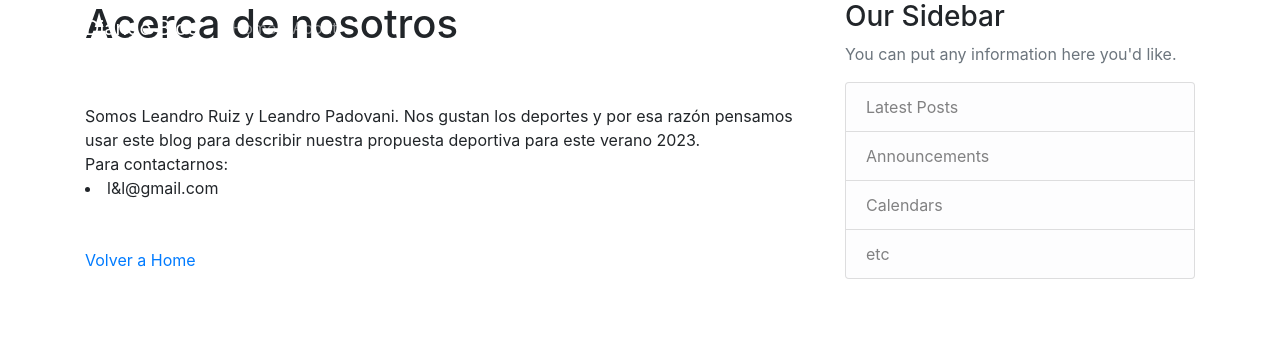
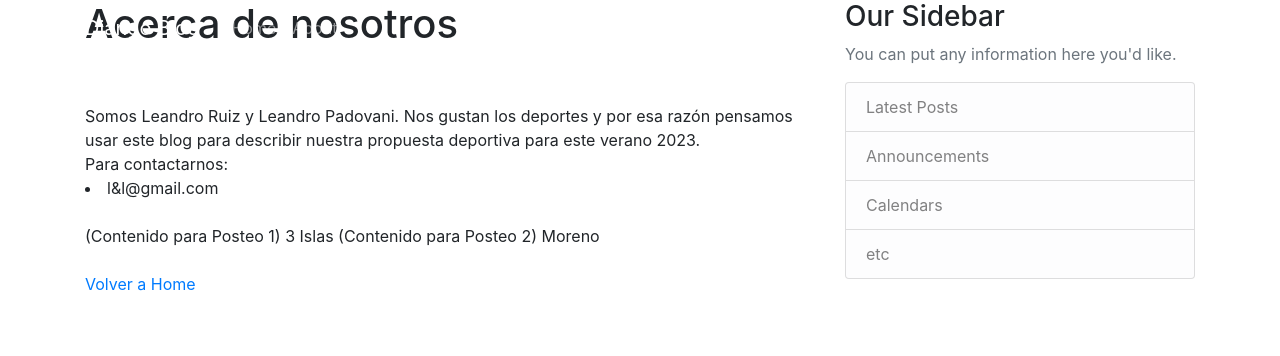
Before and after one commit to Leandrorb98/UNO, a Django app: template blog/templates/blog/about.html in a window 1280 px wide. Shown: the top 356 px of the page. Run offline with Django 4.2, Linux system fonts and the light colour scheme; the template is opened without the code that fills it, so the values that code supplies are empty; parts of the project's set-up code (start-up, migrations or seed data) failed here and were passed over; some libraries are stand-ins or nearby versions.

Commit message:
Actualizacion about.html

```diff
--- a/blog/templates/blog/about.html
+++ b/blog/templates/blog/about.html
@@ -7,6 +7,12 @@
     <br>
     <li>l&l@gmail.com</li>
 
+    <br>
+    (Contenido para Posteo 1)
+    3 Islas
+    (Contenido para Posteo 2)
+    Moreno
+
     <!-- Enlace de retorno -->
     <br><br>
     <a href ="{% url 'blog-home' %}">Volver a Home</a>
--- a/blog/templates/blog/base.html
+++ b/blog/templates/blog/base.html
@@ -2,7 +2,7 @@
 <!DOCTYPE html>
 <html>
 <head>
-  <!-- <head> -->
+  <head>
     <!-- Required meta tags -->
     <meta charset="utf-8">
     <meta name="viewport" content="width=device-width, initial-scale=1, shrink-to-fit=no">
```
